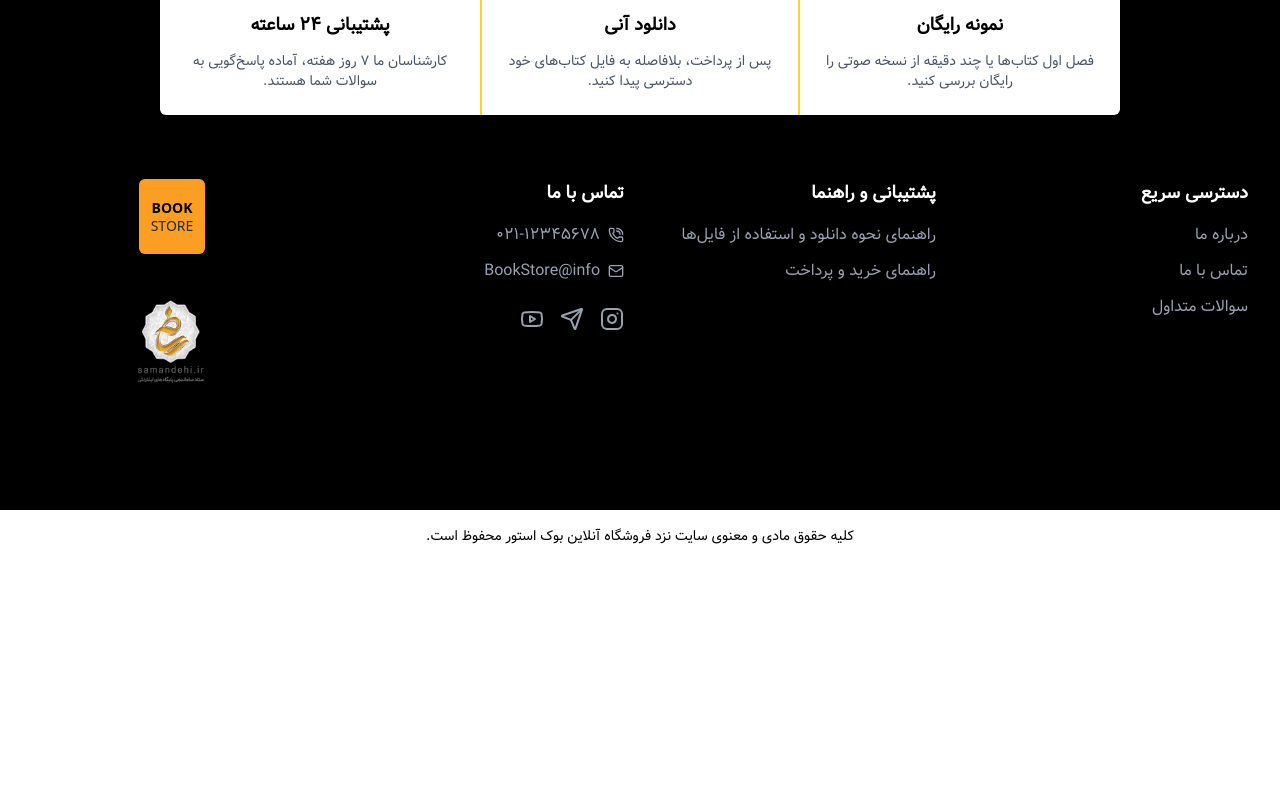
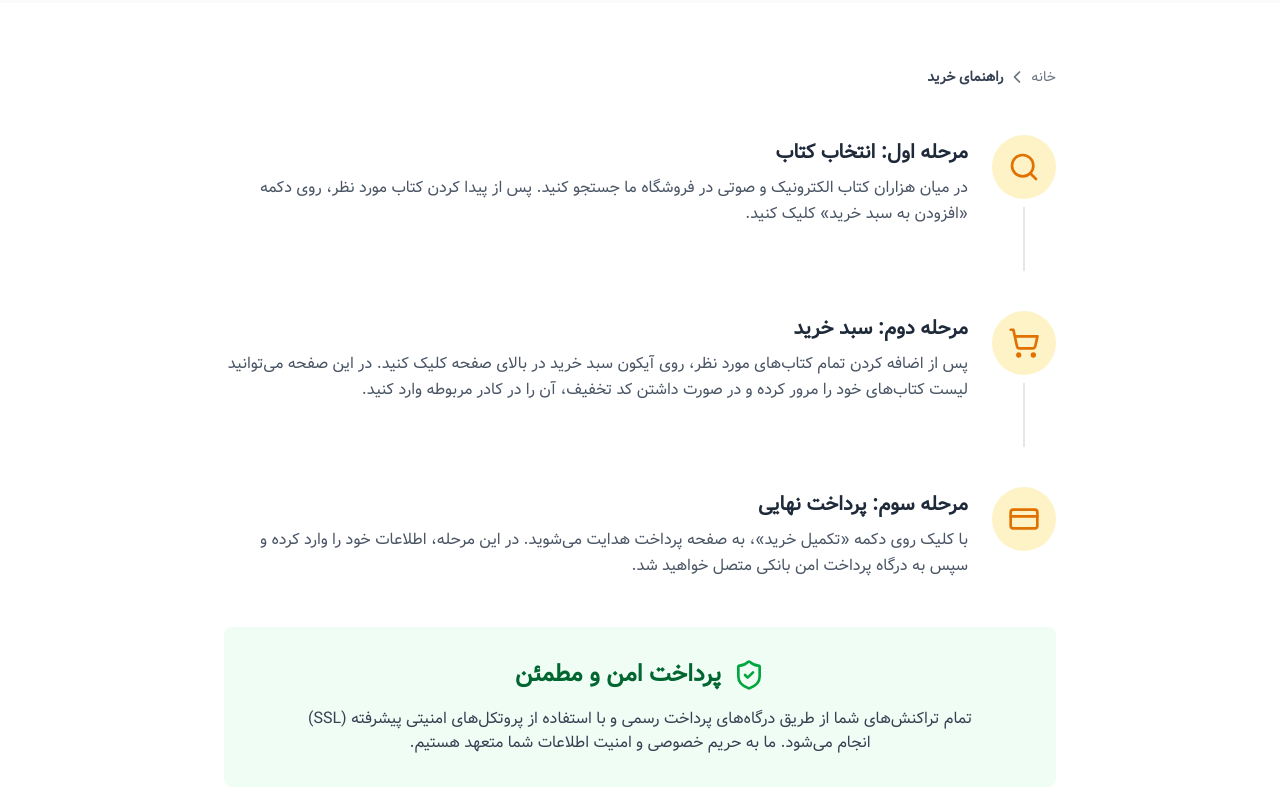
Before and after one commit to mahshid-sl/bookStore, a React (Vite) app: page /how-to-order in a window 1280 px wide. Shown: the part 401-1200 px from the top of the page. Before the commit the page ends 963 px from the top, so only its background shows below. Built offline with nearby package versions, Linux system fonts and the light colour scheme.

Commit message:
feat: add PurchaseGuidePage component and route for ordering instructions; enhance Footer with scroll-to-top button

```diff
--- a/src/App.jsx
+++ b/src/App.jsx
@@ -4,6 +4,7 @@ import AppLayout from "./components/AppLayOut";
 import Loading from "./components/Loading";
 import ScrollToTop from "./components/ScrollToTop";
 import { Toaster } from "react-hot-toast";
+import PurchaseGuidePage from "./pages/PurchaseGuidePage";
 
 // Lazy load the following pages
 const HomePage = lazy(() => import("./pages/HomePage"));
@@ -69,6 +70,7 @@ function App() {
               <Route path="recommended" element={<RecommendedBooksPage />} />
               <Route path="faq" element={<FaqPage />} />
               <Route path="shipping-info" element={<DownloadGuidePage />} />
+              <Route path="how-to-order" element={<PurchaseGuidePage />} />
               <Route path="*" element={<NotFoundPage />} />
             </Route>
           </Routes>
--- a/src/components/Footer.jsx
+++ b/src/components/Footer.jsx
@@ -6,10 +6,40 @@ import {
   Youtube,
   Instagram,
   Send,
+  ArrowUp,
 } from "lucide-react";
+import { useEffect, useState } from "react";
 import { Link } from "react-router-dom";
 
 function Footer() {
+  const [isVisible, setIsVisible] = useState(false);
+
+  const scrollToTop = () => {
+    window.scrollTo({
+      top: 0,
+      behavior: "smooth",
+    });
+  };
+
+  useEffect(() => {
+    // Check scroll position on mount
+    const toggleVisibility = () => {
+      // if user scrolled more than 300px, show the button
+      if (window.scrollY > 300) {
+        setIsVisible(true);
+      } else {
+        setIsVisible(false);
+      }
+    };
+
+    window.addEventListener("scroll", toggleVisibility);
+
+    // Cleanup event listener on component unmount
+    return () => {
+      window.removeEventListener("scroll", toggleVisibility);
+    };
+  }, []);
+
   return (
     <footer className="bg-black text-white relative mt-24">
       <div className="max-w-5xl mx-auto px-4 sm:px-6 lg:px-8">
@@ -83,7 +113,7 @@ function Footer() {
               href="tel:0213213211"
               className="flex items-center gap-2 hover:text-amber-400"
             >
-              <PhoneCall size={16} /> <span>۰۲۱-۱۲۳۴۵۶۷۸</span>
+              <PhoneCall size={16} /> <span>021-3213211</span>
             </a>
             <a
               href="mailto:BookStore@info"
@@ -131,6 +161,16 @@ function Footer() {
           کلیه حقوق مادی و معنوی سایت نزد فروشگاه آنلاین بوک استور محفوظ است.
         </p>
       </div>
+      {/* back to top button */}
+      {isVisible && (
+        <button
+          onClick={scrollToTop}
+          className="fixed bottom-8 left-8 bg-amber-500 text-white p-3 rounded-full shadow-lg hover:bg-amber-600 transition-transform hover:scale-110 focus:outline-none z-50"
+          aria-label="برو به بالا"
+        >
+          <ArrowUp size={24} />
+        </button>
+      )}
     </footer>
   );
 }
--- /dev/null
+++ b/src/pages/PurchaseGuidePage.jsx
@@ -0,0 +1,117 @@
+import {
+  ChevronLeft,
+  CreditCard,
+  Gift,
+  Search,
+  ShieldCheck,
+  ShoppingCart,
+} from "lucide-react";
+import { Link } from "react-router-dom";
+
+function PurchaseGuidePage() {
+  return (
+    <div className="bg-white">
+      {/* Hero Section */}
+      <div className="bg-gray-50 py-16 text-center">
+        <h1 className="text-4xl font-extrabold text-gray-900">
+          راهنمای خرید و پرداخت
+        </h1>
+        <p className="mt-4 text-lg text-gray-600">یک تجربه خرید آسان و امن</p>
+      </div>
+
+      {/* Main Content */}
+      <div className="max-w-4xl mx-auto px-4 sm:px-6 lg:px-8 py-16">
+        {/* Breadcrumbs */}
+        <nav className="flex text-sm text-gray-500 mb-12 items-center justify-start">
+          <Link to="/" className="hover:text-amber-500">
+            خانه
+          </Link>
+          <ChevronLeft size={20} className="mx-1" />
+          <span className="font-semibold text-gray-700">راهنمای خرید</span>
+        </nav>
+
+        <div className="space-y-12">
+          {/* Step-by-step Guide */}
+          <div className="space-y-8">
+            {/* Step 1: Find & Add to Cart */}
+            <div className="flex items-start gap-6">
+              <div className="flex-shrink-0 flex flex-col items-center">
+                <div className="flex items-center justify-center h-16 w-16 rounded-full bg-amber-100 text-amber-600">
+                  <Search size={32} />
+                </div>
+                <div className="h-16 w-0.5 bg-gray-200 my-2"></div>
+              </div>
+              <div className="text-right mt-1">
+                <h3 className="text-xl font-bold text-gray-800">
+                  مرحله اول: انتخاب کتاب
+                </h3>
+                <p className="mt-2 text-gray-600 leading-relaxed">
+                  در میان هزاران کتاب الکترونیک و صوتی در فروشگاه ما جستجو کنید.
+                  پس از پیدا کردن کتاب مورد نظر، روی دکمه «افزودن به سبد خرید»
+                  کلیک کنید.
+                </p>
+              </div>
+            </div>
+
+            {/* Step 2: View Cart & Discount */}
+            <div className="flex items-start gap-6">
+              <div className="flex-shrink-0 flex flex-col items-center">
+                <div className="flex items-center justify-center h-16 w-16 rounded-full bg-amber-100 text-amber-600">
+                  <ShoppingCart size={32} />
+                </div>
+                <div className="h-16 w-0.5 bg-gray-200 my-2"></div>
+              </div>
+              <div className="text-right mt-1">
+                <h3 className="text-xl font-bold text-gray-800">
+                  مرحله دوم: سبد خرید
+                </h3>
+                <p className="mt-2 text-gray-600 leading-relaxed">
+                  پس از اضافه کردن تمام کتاب‌های مورد نظر، روی آیکون سبد خرید در
+                  بالای صفحه کلیک کنید. در این صفحه می‌توانید لیست کتاب‌های خود
+                  را مرور کرده و در صورت داشتن کد تخفیف، آن را در کادر مربوطه
+                  وارد کنید.
+                </p>
+              </div>
+            </div>
+
+            {/* Step 3: Checkout & Payment */}
+            <div className="flex items-start gap-6">
+              <div className="flex-shrink-0 flex flex-col items-center">
+                <div className="flex items-center justify-center h-16 w-16 rounded-full bg-amber-100 text-amber-600">
+                  <CreditCard size={32} />
+                </div>
+              </div>
+              <div className="text-right mt-1">
+                <h3 className="text-xl font-bold text-gray-800">
+                  مرحله سوم: پرداخت نهایی
+                </h3>
+                <p className="mt-2 text-gray-600 leading-relaxed">
+                  با کلیک روی دکمه «تکمیل خرید»، به صفحه پرداخت هدایت می‌شوید.
+                  در این مرحله، اطلاعات خود را وارد کرده و سپس به درگاه پرداخت
+                  امن بانکی متصل خواهید شد.
+                </p>
+              </div>
+            </div>
+          </div>
+
+          {/* Secure Payment Section */}
+          <div className="p-8 bg-green-50 rounded-lg text-center">
+            <div className="flex items-center justify-center gap-3 mb-4">
+              <ShieldCheck size={32} className="text-green-600" />
+              <h2 className="text-2xl font-bold text-green-800">
+                پرداخت امن و مطمئن
+              </h2>
+            </div>
+            <p className="text-gray-700 max-w-2xl mx-auto">
+              تمام تراکنش‌های شما از طریق درگاه‌های پرداخت رسمی و با استفاده از
+              پروتکل‌های امنیتی پیشرفته (SSL) انجام می‌شود. ما به حریم خصوصی و
+              امنیت اطلاعات شما متعهد هستیم.
+            </p>
+          </div>
+        </div>
+      </div>
+    </div>
+  );
+}
+
+export default PurchaseGuidePage;
```
